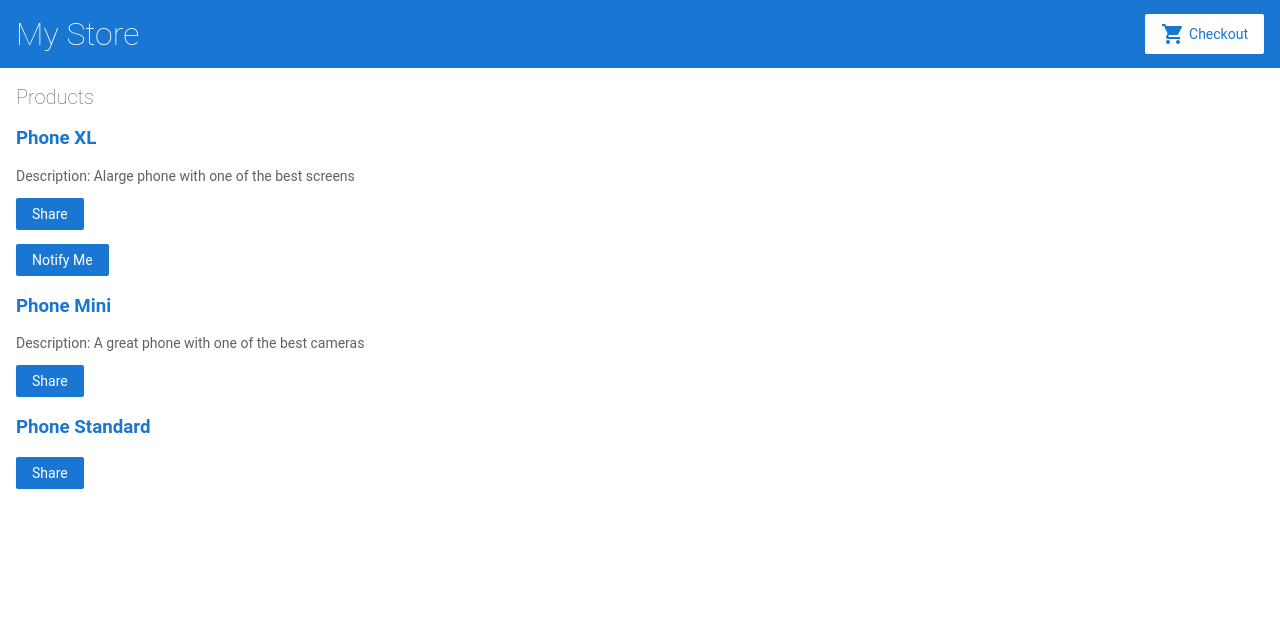
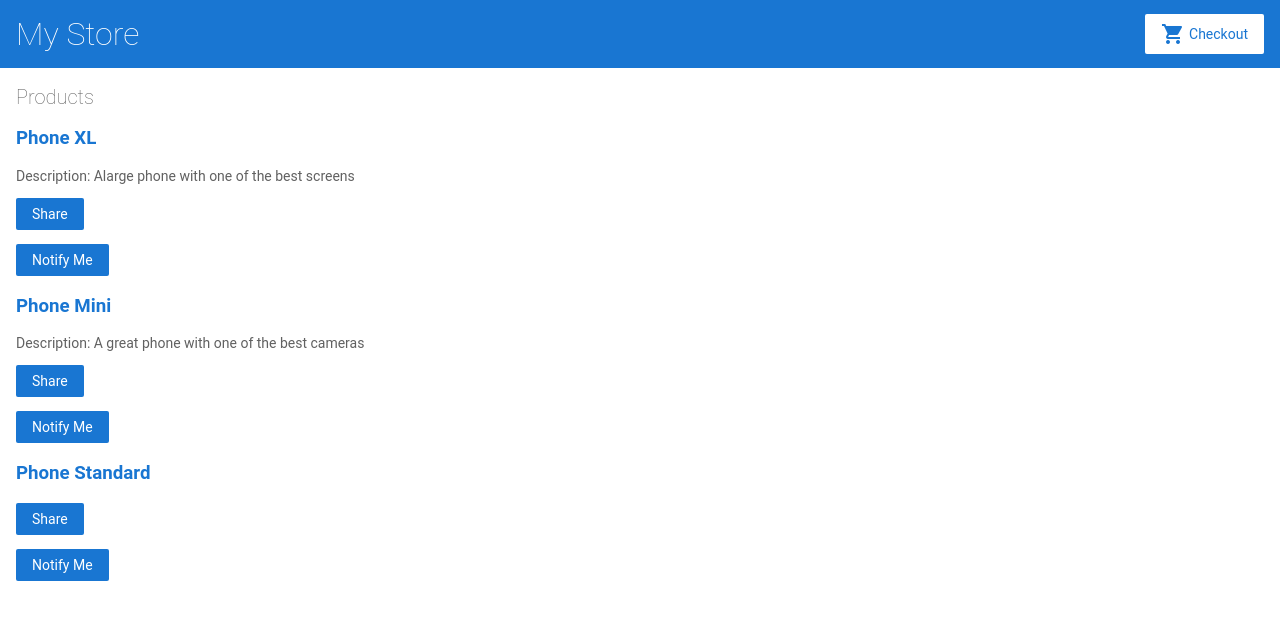
Before and after one commit to harryitc/excercise_Angular_basic, an Angular app in the folder my-project/: page / in a window 1280 px wide. Shown: the top 620 px of the page. Built offline with nearby package versions, Linux system fonts and the light colour scheme.

Commit message:
pass data to a parent component

```diff
--- a/my-project/src/app/product-alerts/product-alerts.component.html
+++ b/my-project/src/app/product-alerts/product-alerts.component.html
@@ -1,3 +1,3 @@
-<p *ngIf="product && product.price > 700">
-  <button type="button">Notify Me</button>
+<p *ngIf="product && product.price > 100">
+  <button type="button" (click)="notify.emit()">Notify Me</button>
 </p>
--- a/my-project/src/app/product-list/product-list.component.html
+++ b/my-project/src/app/product-list/product-list.component.html
@@ -13,5 +13,11 @@
   <p *ngIf="product.description">Description: {{ product.description }}</p>
   <button type="button" (click)="share()">Share</button>
 
-  <app-product-alerts [product]="product"></app-product-alerts>
+  <!-- Pass data to a child component by use []-->
+  <!-- Pass data to a parent component by use ()-->
+  <app-product-alerts
+    [product]="product"
+    (notify)="onNotify()"
+  ></app-product-alerts>
+  <!--Dùng (click) thay cho (notify) cũng được-->
 </div>
--- a/my-project/src/app/product-list/product-list.component.ts
+++ b/my-project/src/app/product-list/product-list.component.ts
@@ -12,4 +12,7 @@
     share() {
         window.alert('The product has been shared!')
     }
+    onNotify(){
+        window.alert('You will be notified when the product goes on sale')
+    }
 }
```
Also changed, not shown: my-project/src/app/product-alerts/product-alerts.component.ts (+9 -5 lines).
